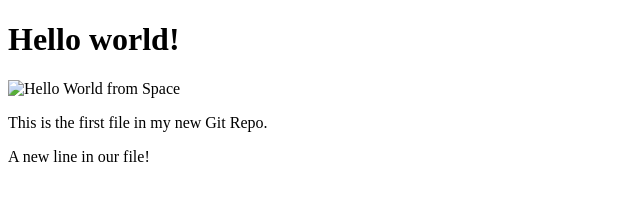
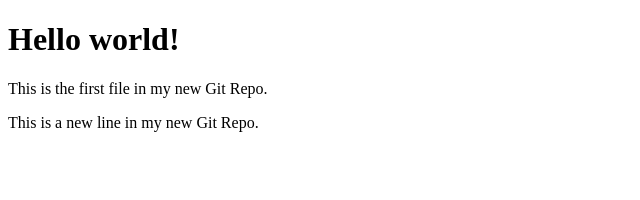
Before and after one commit to demo20059722/main, a plain HTML site: page Downloads/GIT/index.html in a window 1280 px wide. Shown: the whole page, without its empty margins (0-640 px from the left). Drawn offline with Linux system fonts and the light colour scheme.

Commit message:
Updated index.html with a new line

```diff
--- a/Documents/index.html/style.css
+++ /dev/null
@@ -1,10 +0,0 @@
-body {
-  font-family: Arial, sans-serif;
-  text-align: center;
-  padding: 50px;
-  background-color: #f5f5f5;
-}
-
-h1 {
-  color: #333;
-}
--- a/Downloads/GIT/index.html
+++ b/Downloads/GIT/index.html
@@ -2,15 +2,11 @@
 <html>
 <head>
 <title>Hello World!</title>
-<link rel="stylesheet" href="bluestyle.css">
 </head>
 <body>
 
 <h1>Hello world!</h1>
-<div><img src="img_hello_world.jpg" alt="Hello World from Space"
-style="width:100%;max-width:960px"></div>
 <p>This is the first file in my new Git Repo.</p>
-<p>A new line in our file!</p>
-
+<p>This is a new line in my new Git Repo.</p>
 </body>
 </html>
```
Also changed, not shown: Documents/index.html/index.html (deleted, +0 -13 lines).
